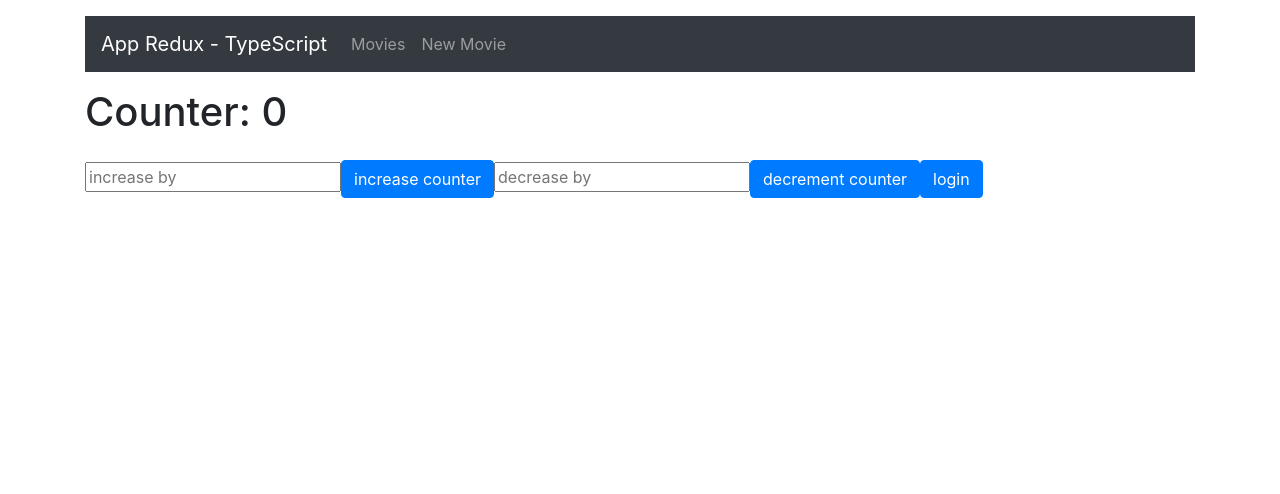
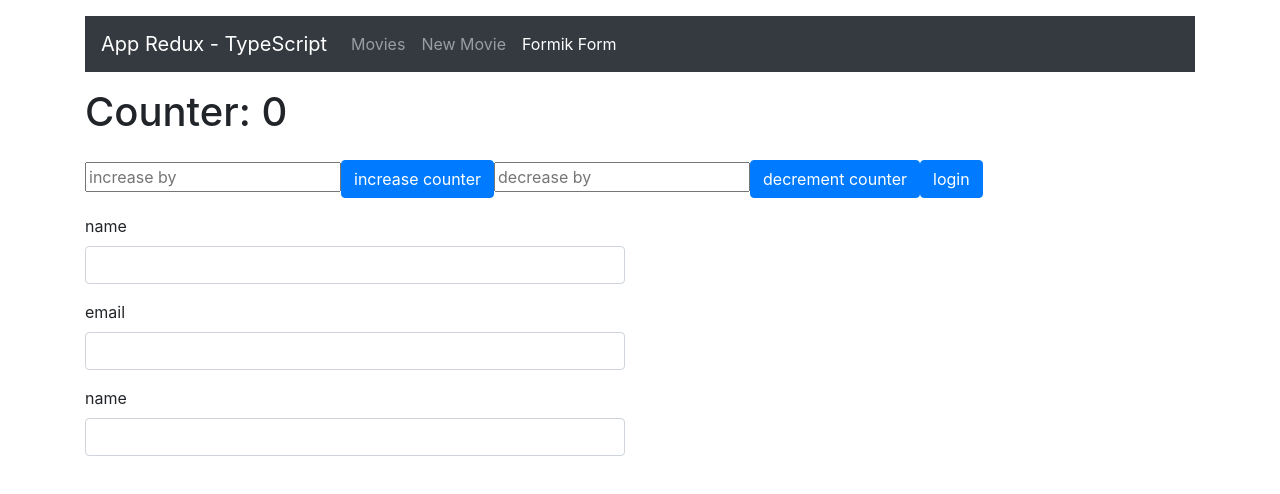
Before and after one commit to zead1992/react-app, a React (Create React App) app: page /formik in a window 1280 px wide. Shown: the top 494 px of the page. Built offline with nearby package versions, Linux system fonts and the light colour scheme.

Commit message:
formik: form

```diff
--- a/src/App.tsx
+++ b/src/App.tsx
@@ -12,6 +12,7 @@ import * as authService from './services/authService';
 import {ToastContainer} from "react-toastify";
 import 'react-toastify/dist/ReactToastify.css';
 import {Dispatch} from "redux";
+import YoutubeFormikForm from "./components/YoutubeFormikForm";
 
 type IProps = {
     startCounterFrom:number;
@@ -86,6 +87,11 @@ function App(props: ConnectedProps<typeof connector> & IProps) {
                     exact
                     component={Movies}
                 />
+                <Route
+                    path="/formik"
+                    exact
+                    component={YoutubeFormikForm}
+                />
             </Switch>
         </main>
     );
--- /dev/null
+++ b/src/components/YoutubeFormikForm.tsx
@@ -0,0 +1,47 @@
+import React from 'react';
+
+type IForm = {
+    name:string;
+    email:string;
+    channel:string;
+}
+
+function YoutubeFormikForm(props) {
+
+    const formKeys = (key:keyof IForm)=>{
+        return key;
+    }
+
+    return (
+        <div className="row">
+            <div className="col-6">
+                <div className="form-group">
+                    <label htmlFor={formKeys('name')}>name</label>
+                    <input name={formKeys('name')}
+                           type="text"
+                           value={""}
+                           className="form-control"
+                           id={formKeys('name')}/>
+                </div>
+                <div className="form-group">
+                    <label htmlFor={formKeys('email')}>email</label>
+                    <input name={formKeys('email')}
+                           type="email"
+                           value={""}
+                           className="form-control"
+                           id={formKeys('email')}/>
+                </div>
+                <div className="form-group">
+                    <label htmlFor={formKeys('channel')}>name</label>
+                    <input name={formKeys('channel')}
+                           type="text"
+                           value={""}
+                           className="form-control"
+                           id={formKeys('channel')}/>
+                </div>
+            </div>
+        </div>
+    );
+}
+
+export default YoutubeFormikForm;
--- a/src/components/common/navbar.tsx
+++ b/src/components/common/navbar.tsx
@@ -14,6 +14,7 @@ function Navbar(props : {}) {
                 <div className="navbar-nav mr-auto">
                     <NavLink to="/movies" className="nav-item nav-link">Movies</NavLink>
                     <NavLink to="/movies/new" className="nav-item nav-link">New Movie</NavLink>
+                    <NavLink to="/formik" className="nav-item nav-link">Formik Form</NavLink>
                 </div>
             </div>
         </nav>
```
